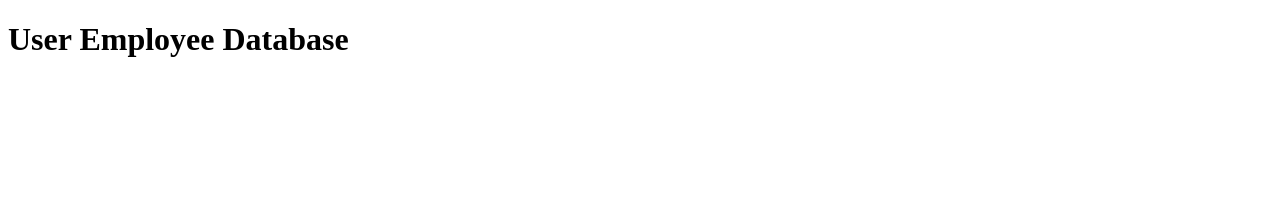
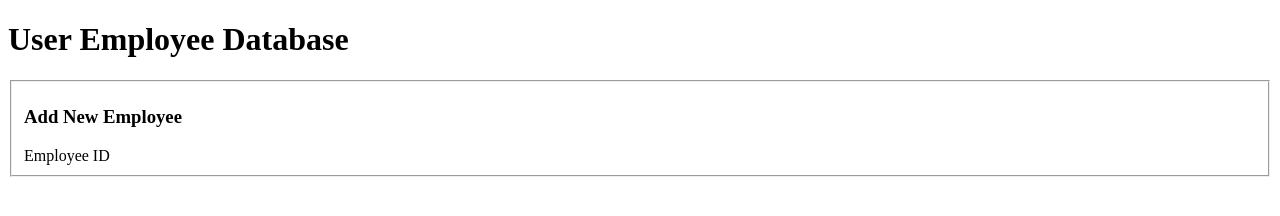
Before and after one commit to mishs/mishs-node-crud-refresher, a website: page index.html in a window 1280 px wide. Drawn offline with Linux system fonts and the light colour scheme.

Commit message:
Form and label

```diff
--- a/index.html
+++ b/index.html
@@ -11,7 +11,12 @@
         <h1>User Employee Database</h1>
     </header>
 
-    <form action="/add" method="post"></form>
+    <form action="/add" method="post">
+        <fieldset>
+            <h3>Add New Employee</h3>
+            <label for="">Employee ID</label>
+        </fieldset>
+    </form>
 
 </body>
 </html>
```
